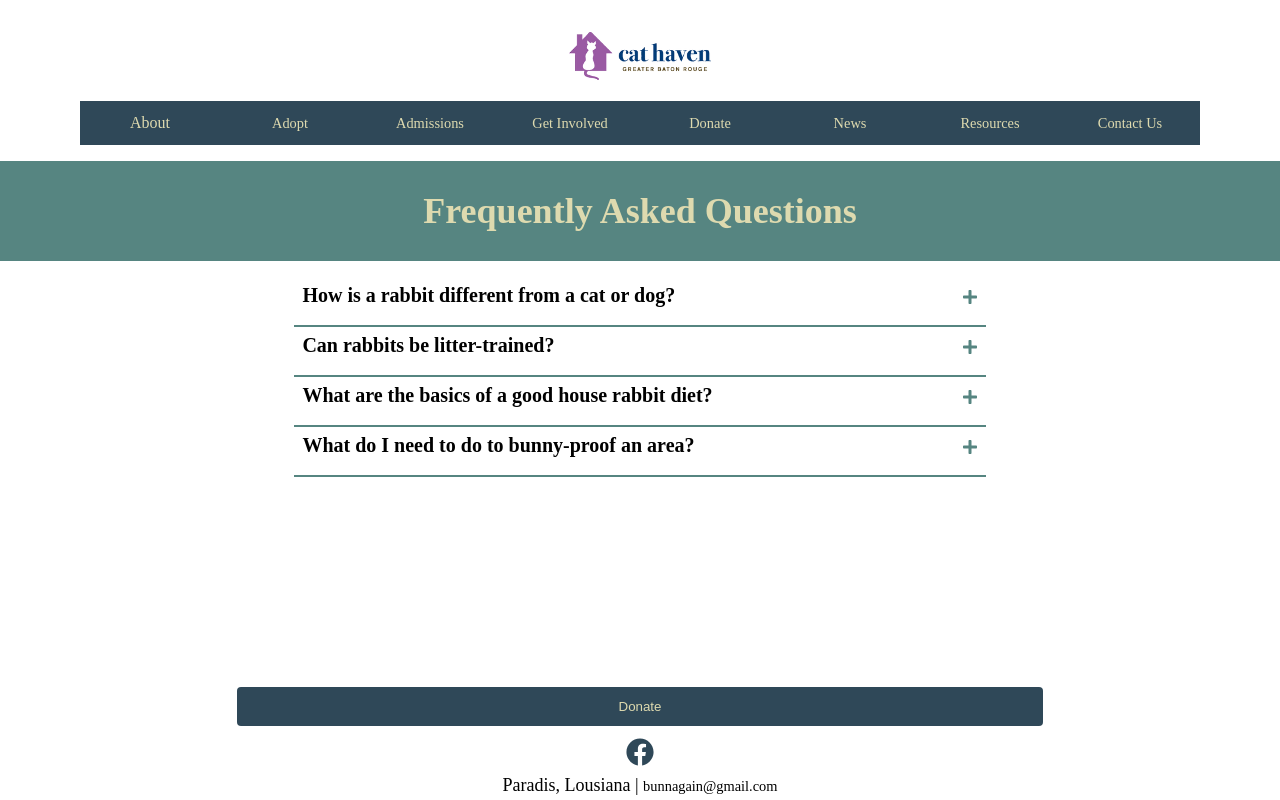
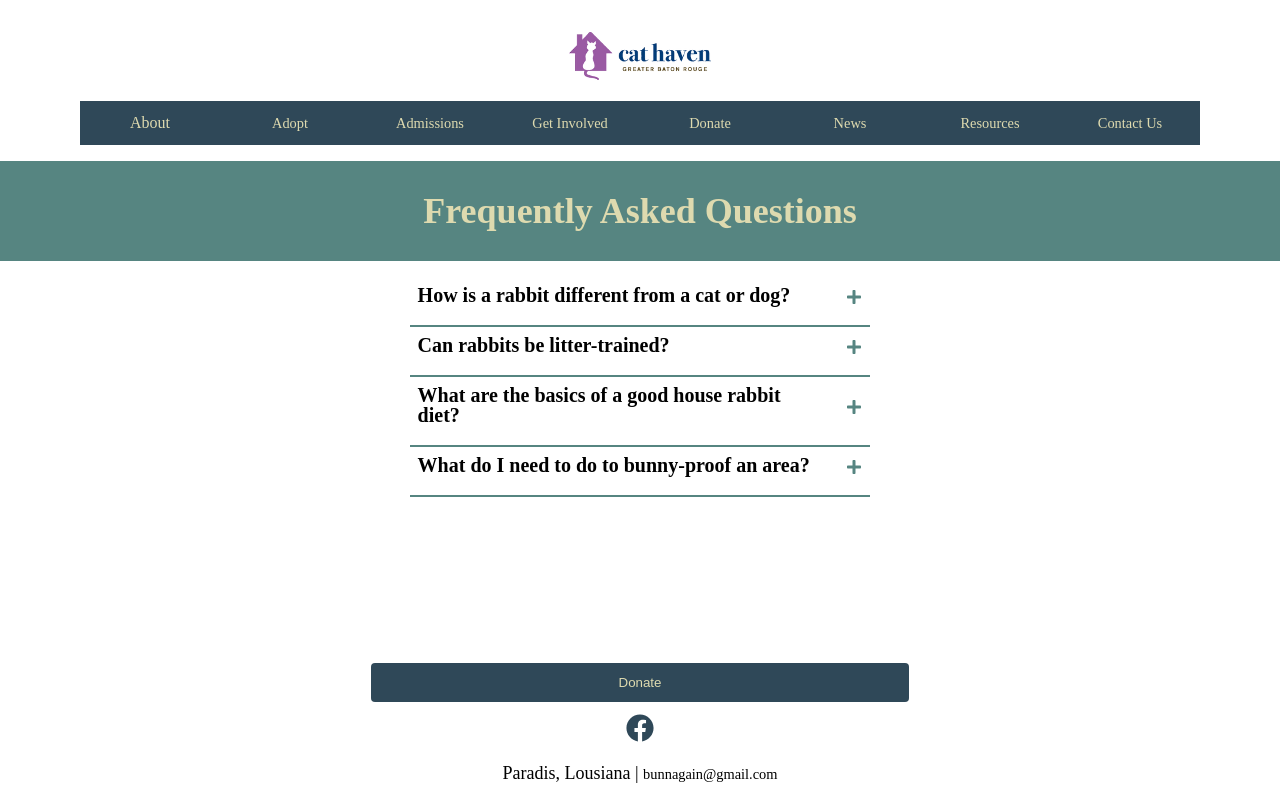
Before and after one commit to sherlineau/bunnagain, a React (Vite) app in the folder frontend/: page /faq in a window 1280 px wide. Built offline with nearby package versions, Linux system fonts and the light colour scheme; the HTML template or start-up script is replaced by a standard one.

Commit message:
container width -> mobile first, media queries for desktops

```diff
--- a/frontend/src/index.css
+++ b/frontend/src/index.css
@@ -30,7 +30,7 @@ section {
 }
 
 .container {
-    width: 90%;
+    width: 75%;
     margin: auto;
 }
 
@@ -51,7 +51,7 @@ h4 {
 
 p {
     font-size: 1.125rem;
-    margin: .25rem 0;
+    margin: 1rem 0;
 }
 
 .header {
@@ -69,3 +69,10 @@ p {
 .space-between {
     justify-content: space-between;
 }
+
+@media screen and (min-width: 1200px){
+    .container
+    {
+        width: 60%
+    }
+}
```
